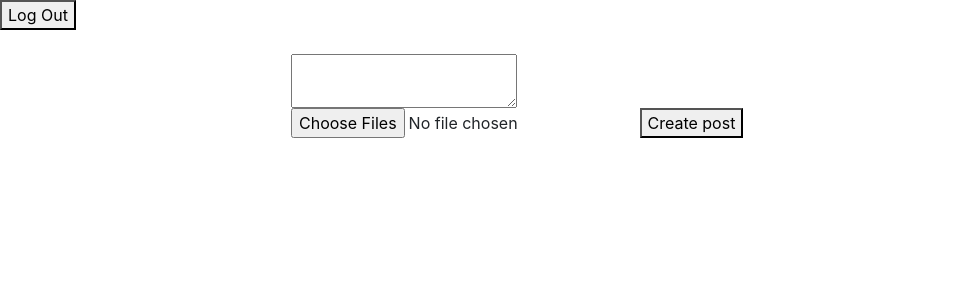
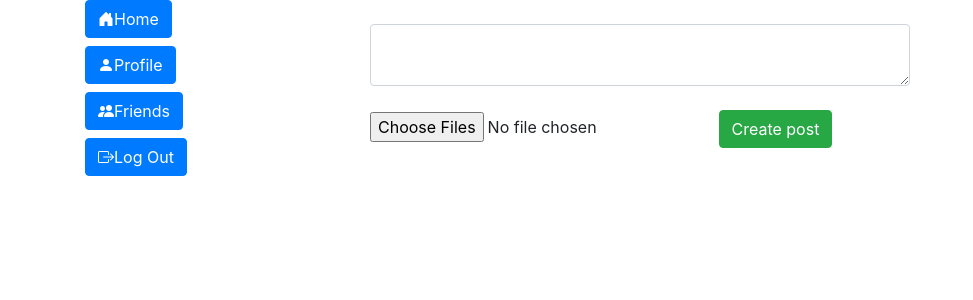
Before and after one commit to Art-Lovers/artsocialmedia, a PHP site: page /homepage/PL/html/homepage/main.php in a window 1280 px wide. Shown: the top 300 px of the page, without its empty margins (0-973 px from the left). Run offline with PHP 8.4, Linux system fonts and the light colour scheme; data that the repository does not hold is empty.

Commit message:
homepage changes 01

```diff
--- a/PL/html/homepage/main.php
+++ b/PL/html/homepage/main.php
@@ -5,25 +5,38 @@
         href="PL/css/homepage/homepageStyle.css?v=<?php echo $GLOBAL_SCRIPTS_VER; ?>">
     <link rel="stylesheet" href="https://cdn.jsdelivr.net/npm/bootstrap@4.0.0/dist/css/bootstrap.min.css"
         integrity="sha384-Gn5384xqQ1aoWXA+058RXPxPg6fy4IWvTNh0E263XmFcJlSAwiGgFAW/dAiS6JXm" crossorigin="anonymous">
+    <link rel="stylesheet" href="https://cdn.jsdelivr.net/npm/bootstrap-icons@1.10.2/font/bootstrap-icons.css">
 </head>
 
 <body>
-    <button id="logout">Log Out</button>
 
     <div class="container">
         <div class="row">
-            <div class="col-2">
-
+            <div class="col-3 d-grid gap-2 mx-auto">
+                <button class="btn btn-primary mb-2"><i class="bi bi-house-door-fill"></i>Home</button><br>
+                <button class="btn btn-primary mb-2"><i class="bi bi-person-fill"></i>Profile</button><br>
+                <button class="btn btn-primary mb-2"><i class="bi bi-people-fill"></i>Friends</button><br>
+                <!-- <div class="input-group">
+        <div class="form-outline">
+            <input type="search" id="form1" class="form-control" />
+            <label class="form-label" for="form1">Search</label>
+        </div>
+        <button type="button" class="btn btn-primary">
+            <i class="fas fa-search"></i>
+        </button>
+    </div> -->
+                <button id="logout" class="btn btn-primary mb-2"><i class="bi bi-box-arrow-right"></i></i>Log
+                    Out</button>
             </div>
-            <div class="col ml-3">
+            <div class="col-6">
                 <div class="postclass">
                     <form id="postForm" enctype="multipart/form-data">
                         <br>
 
-                        <textarea id="postContent"></textarea><br>
+                        <textarea id="postContent" class="form-control"></textarea><br>
                         <input type="file" name="fileToUpload" id="attachMediaPost" multiple>
                         <!-- <button id="">Add photo/video</button><br> -->
-                        <button id="createPostButton">Create post</button>
+                        <button class="btn btn-success" id="createPostButton">Create post</button>
                     </form>
                     <div id="anaId">
 
@@ -31,7 +44,7 @@
                 </div>
             </div>
 
-            <div class="col-2">
+            <div class="col-3">
 
             </div>
         </div>
```
Also changed, not shown: PL/css/homepage/homepageStyle.css (+4 -3 lines).
